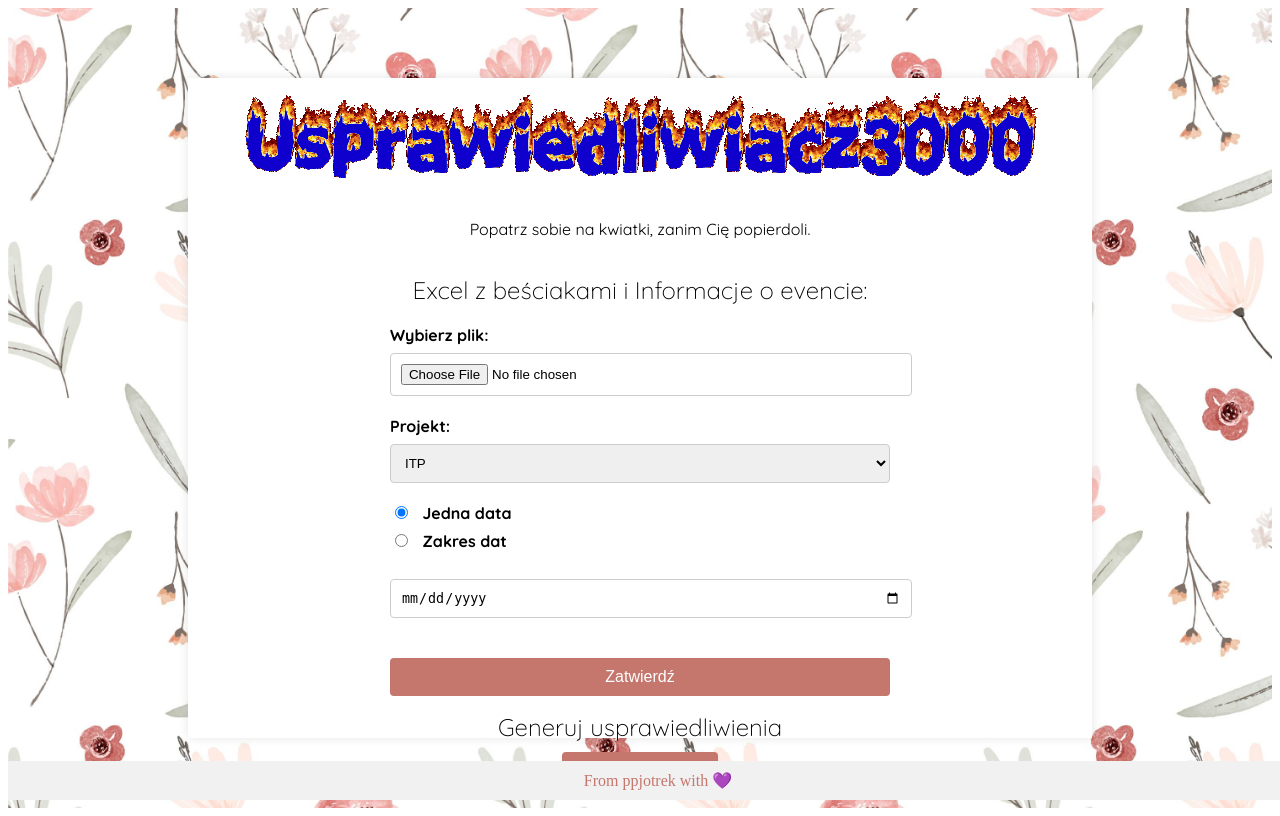
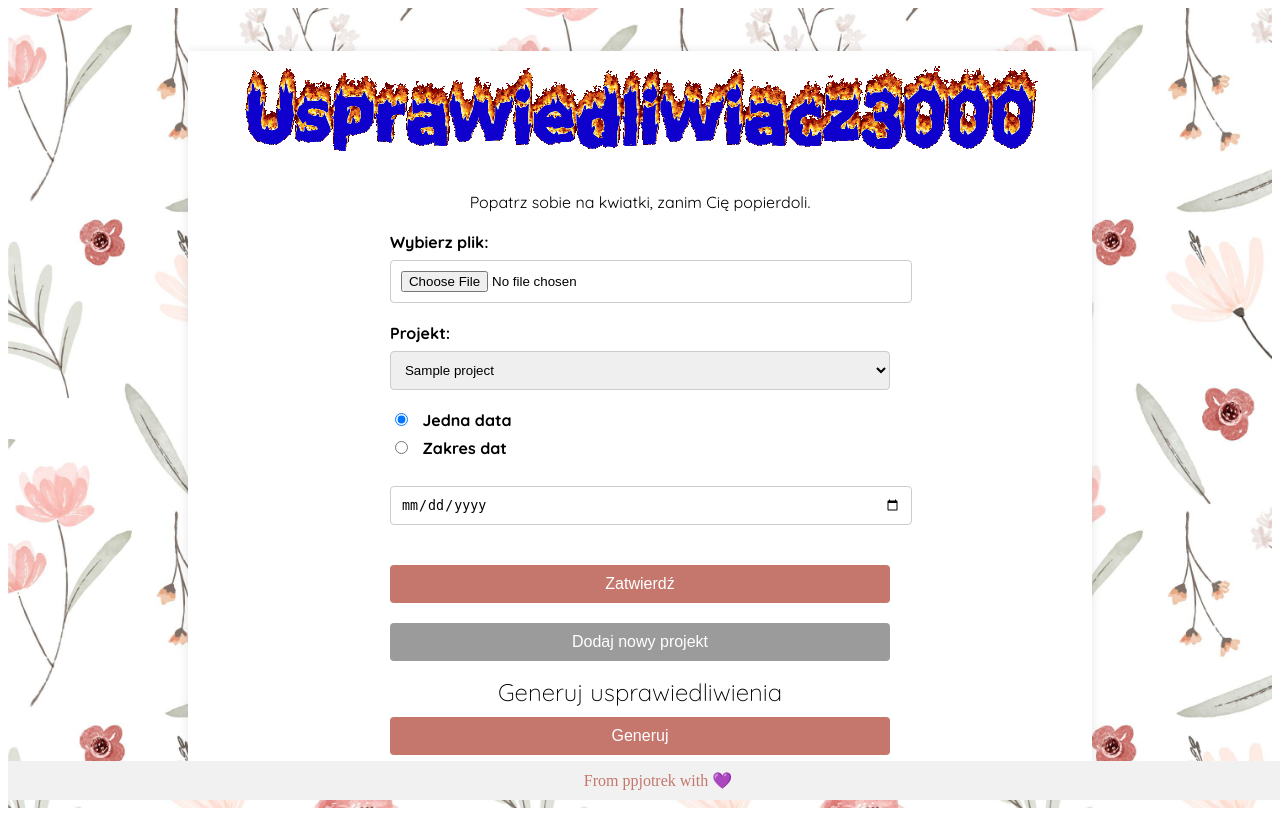
Before and after one commit to ppjotrek/sekretarz_app, a Flask app: template templates/index.html in a window 1280 px wide. Run offline with Flask 3, Linux system fonts and the light colour scheme; the template is opened without the code that fills it: most values are stand-ins (such as "Sample title", 1, 10 or a date in 2020).

Commit message:
obsluga opisow projektow

```diff
--- a/app.py
+++ b/app.py
@@ -1,4 +1,4 @@
-from flask import Flask, request, redirect, url_for, session, render_template, send_file
+from flask import Flask, request, redirect, url_for, session, render_template, send_file, jsonify
 import pandas as pd
 from werkzeug.utils import secure_filename
 from docxtpl import DocxTemplate
@@ -6,6 +6,7 @@
 from docx.oxml.ns import qn
 from docx.oxml import OxmlElement
 import os
+import json
 
 app = Flask(__name__)
 app.config['UPLOAD_FOLDER'] = 'uploads'
@@ -14,13 +15,14 @@
 
 @app.route('/')
 def index():
-    combined_data = {}
-    if 'data' in session:
-        df = pd.DataFrame.from_dict(session['data'])
-        combined_data['data'] = df.to_dict()
-    if 'additional_data' in session:
-        combined_data['additional_data'] = session['additional_data']
-    return render_template('index.html', combined_data=combined_data)
+    file_path = os.path.join('docx_templates', 'projects.json')
+    if os.path.exists(file_path):
+        with open(file_path, 'r') as file:
+            projects = json.load(file)
+    else:
+        projects = {}
+
+    return render_template('index.html', projects=projects)
 
 @app.route('/upload_and_submit', methods=['POST'])
 def upload_and_submit():
@@ -102,5 +104,28 @@
         return send_file(docx_path, as_attachment=True)
     return 'Arikitarakuma'
 
+@app.route('/add_project', methods=['POST'])
+def add_project():
+    data = request.get_json()
+    project_name = data.get('name')
+    project_description = data.get('description')
+
+    if project_name and project_description:
+        file_path = os.path.join('docx_templates', 'projects.json')
+        if os.path.exists(file_path):
+            with open(file_path, 'r') as file:
+                projects = json.load(file)
+        else:
+            projects = {}
+
+        projects[project_name] = project_description
+
+        with open(file_path, 'w') as file:
+            json.dump(projects, file, indent=4)
+
+        return jsonify(success=True)
+    else:
+        return jsonify(success=False), 400
+
 if __name__ == '__main__':
     app.run(debug=True)
--- /dev/null
+++ b/docx_templates/projects.json
@@ -0,0 +1,6 @@
+{
+    "ITP": "In\u017cynierskie Targi Pracy",
+    "BITEhack": "Hackathon czy co\u015b tam",
+    "RCDC": "Remote Car Design Challenge",
+    "do wpisania ręcznie" : ""
+}
--- a/static/style.css
+++ b/static/style.css
@@ -16,7 +16,7 @@
     font-style: normal;
     max-width: 90%;
     min-width: 70%;
-    height: 80vh;
+    min-height: 80vh;
     margin: auto;
     padding: 10px;
     box-shadow: 0 0 10px rgba(0, 0, 0, 0.1);
@@ -68,7 +68,19 @@
 .form-container input[type="file"],
 .form-container select,
 .form-container input[type="date"],
-.form-container input[type="submit"] {
+.form-container input[type="text"],
+.from-container input[type="dropdown"],
+.form-container textarea {
+    width: 100%;
+    padding: 10px;
+    margin-bottom: 20px;
+    border: 1px solid #ccc;
+    border-radius: 4px;
+}
+.form-container input[type="submit"]{
+    width: 100%;
+}
+.form-container input[type="file"] {
     width: 100%;
     padding: 10px;
     margin-bottom: 20px;
@@ -112,7 +124,7 @@
 .single-date {
     width: 100%;
     text-align: center;
-    margin-bottom: 20px; /* Dodaj odstęp poniżej pola daty */
+    margin-bottom: 20px;
 }
 .button-container {
     border-radius: 8px;
@@ -122,7 +134,7 @@
     text-align: center;
 }
 
-.button-container input[type="submit"] {
+.button-container input[type="submit"], button {
     background-color: #C5766D;
     color: white;
     padding: 10px 50px;
@@ -132,9 +144,10 @@
     font-size: 16px;
     display: inline-block;
     margin: 0 auto;
+    width: 100%;
 }
 
-.button-container input[type="submit"]:hover {
+.button-container input[type="submit"]:hover, button:hover {
     background-color: #9F4136;
 }
 
@@ -156,3 +169,79 @@
 .footer-link:hover {
     text-decoration: underline;
 }
+
+#add-project-form {
+    background-color: #f9f9f9;
+    padding: 20px;
+    border-radius: 8px;
+    box-shadow: 0 4px 8px rgba(0, 0, 0, 0.1);
+    max-width: 500px;
+    margin: 20px auto;
+}
+
+#add-project-form h2 {
+    font-size: 24px;
+    margin-bottom: 20px;
+    text-align: center;
+}
+
+#add-project-form label {
+    display: block;
+    margin-bottom: 8px;
+    font-weight: bold;
+}
+
+#add-project-form input[type="text"],
+#add-project-form textarea {
+    width: 100%;
+    padding: 10px;
+    margin-bottom: 20px;
+    border: 1px solid #ccc;
+    border-radius: 4px;
+}
+
+#add-project-form button {
+    background-color: #C5766D;
+    color: white;
+    padding: 10px 20px;
+    border: none;
+    border-radius: 4px;
+    cursor: pointer;
+    font-size: 16px;
+    margin-right: 10px;
+}
+
+#add-project-form button:hover {
+    background-color: #9F4136;
+}
+
+#add-project-form .cancel-button {
+    background-color: #f44336;
+}
+
+#add-project-form .cancel-button:hover {
+    background-color: #d32f2f;
+}
+
+#newprojbutton {
+    background-color: #9b9b9b;
+    color: white;
+    padding: 10px 20px;
+    border: none;
+    border-radius: 4px;
+    cursor: pointer;
+    font-size: 16px;
+    display: inline-block;
+    margin: 0 auto;
+    margin-top: 20px;
+}
+
+#newprojbutton:hover {
+    background-color: #6b6b6b;
+}
+
+.new-project-button {
+    display: flex;
+    justify-content: center;
+    margin-top: 20px;
+}
--- a/templates/index.html
+++ b/templates/index.html
@@ -21,6 +21,52 @@
                 rangeDates.style.display = 'flex';
             }
         }
+
+        function showAddProjectForm() {
+            document.getElementById('add-project-form').style.display = 'block';
+        }
+
+        function hideAddProjectForm() {
+            const projectName = document.getElementById('new-project-name').value;
+            const projectDescription = document.getElementById('new-project-description').value;
+            if (!projectName && !projectDescription) {
+                document.getElementById('add-project-form').style.display = 'none';
+            }
+        }
+
+        function addProject() {
+            const projectName = document.getElementById('new-project-name').value;
+            const projectDescription = document.getElementById('new-project-description').value;
+
+            if (projectName && projectDescription) {
+                fetch('/add_project', {
+                    method: 'POST',
+                    headers: {
+                        'Content-Type': 'application/json'
+                    },
+                    body: JSON.stringify({
+                        name: projectName,
+                        description: projectDescription
+                    })
+                })
+                .then(response => response.json())
+                .then(data => {
+                    if (data.success) {
+                        alert('Projekt został dodany!');
+                        document.getElementById('add-project-form').style.display = 'none';
+                        const projectDropdown = document.getElementById('project-dropdown');
+                        const newOption = document.createElement('option');
+                        newOption.value = projectName.toLowerCase();
+                        newOption.text = projectName;
+                        projectDropdown.add(newOption);
+                    } else {
+                        alert('Wystąpił błąd podczas dodawania projektu.');
+                    }
+                });
+            } else {
+                alert('Proszę wypełnić wszystkie pola.');
+            }
+        }
     </script>
 </head>
 <body>
@@ -32,16 +78,15 @@
             </div>
         <div class="container">
             <div class="form-container">
-                <h1>Excel z beściakami i Informacje o evencie:</h1>
                 <form action="{{ url_for('upload_and_submit') }}" method="post" enctype="multipart/form-data">
                     <label for="file">Wybierz plik:</label>
                     <input type="file" name="file" accept=".xlsx,.xls,.csv">
                     <br>
                     <label for="project-dropdown">Projekt:</label>
                     <select name="project-dropdown" id="project-dropdown">
-                        <option value="itp">ITP</option>
-                        <option value="bh">BITEhack</option>
-                        <option value="rcdc">RCDC</option>
+                        {% for project_name, project_description in projects.items() %}
+                            <option value="{{ project_name|lower }}">{{ project_name }}</option>
+                        {% endfor %}
                     </select>
                     <br>
                     <label>
@@ -65,6 +110,22 @@
             </div>
         </div>
         <div class="button-container">
+            <button onclick="showAddProjectForm()" id="newprojbutton">Dodaj nowy projekt</button>
+        </div>
+        <div id="add-project-form" style="display:none;">
+            <h2>Dodaj nowy projekt</h2>
+            <form id="new-project-form">
+                <label for="new-project-name">Nazwa projektu:</label>
+                <input type="text" id="new-project-name" name="new-project-name">
+                <br>
+                <label for="new-project-description">Opis projektu:</label>
+                <textarea id="new-project-description" name="new-project-description"></textarea>
+                <br>
+                <button type="button" onclick="addProject()" class="new-project-button">Dodaj projekt</button>
+                <button type="button" onclick="hideAddProjectForm()" class="new-project-button">Anuluj</button>
+            </form>
+        </div>
+        <div class="button-container">
             <h1>Generuj usprawiedliwienia</h1>
             <form action="{{ url_for('generate_docx') }}" method="get">
                 <input type="submit" value="Generuj">
```
